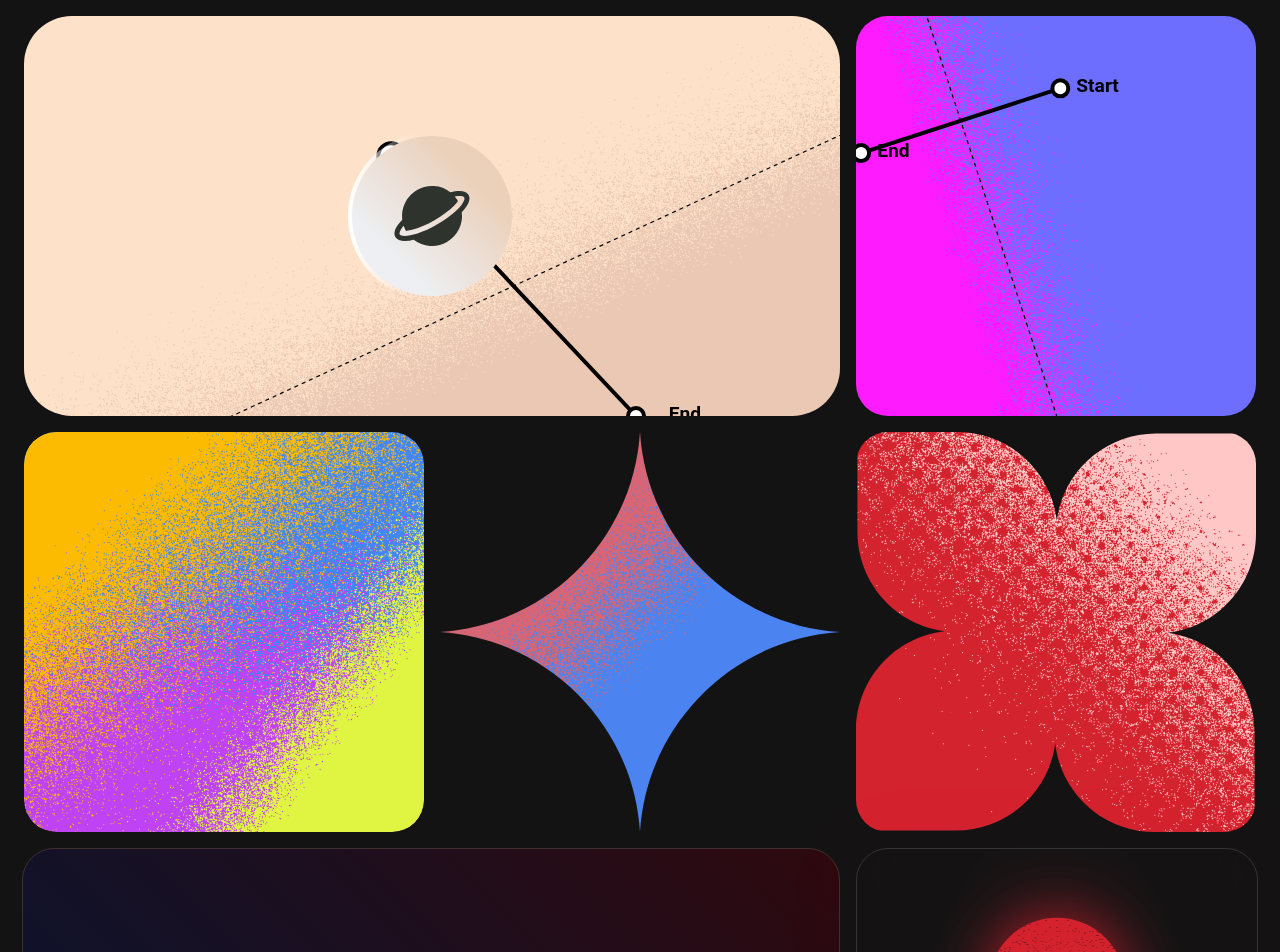
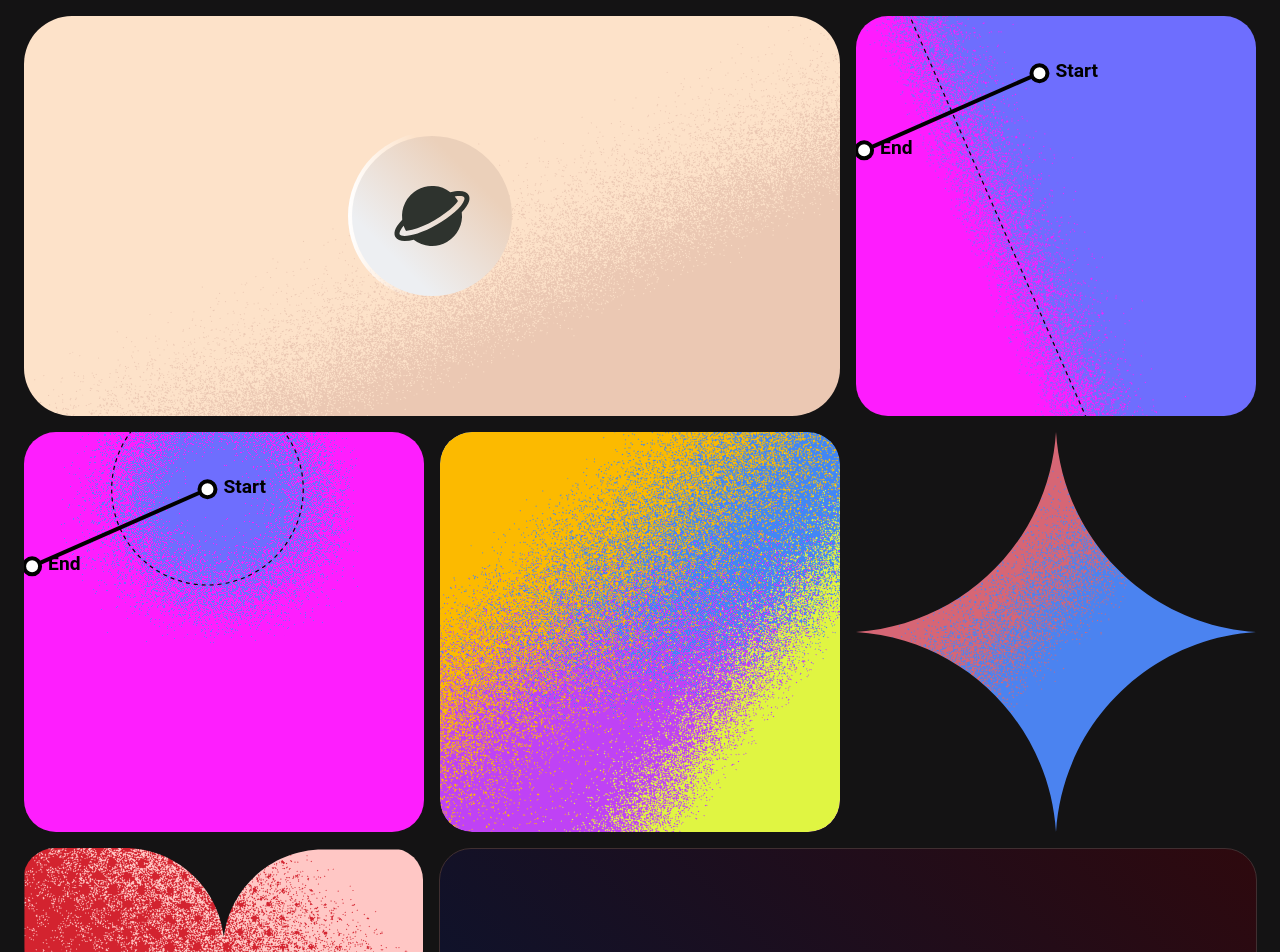
Before and after one commit to BSoDium/Svg-gradients, a React (Vite) app: page / in a window 1280 px wide. Shown: the top 952 px of the page. Built offline with nearby package versions, Linux system fonts and the light colour scheme.

Commit message:
feat: add new radial debug animation example

```diff
--- a/src/App.tsx
+++ b/src/App.tsx
@@ -3,18 +3,20 @@ import "./styles.css";
 import Sparkle from "./examples/Sparkle";
 import Banner from "./examples/Banner";
 import Flower from "./examples/Flower";
-import DebugAnimation from "./examples/DebugAnimation";
+import DebugAnimationLinear from "./examples/DebugAnimationLinear";
 import MultipleLayers from "./examples/MultipleLayers";
 import Text from "./examples/Text";
 import Arch from "./examples/Arch";
 import Torus from "./examples/Torus";
 import Abstract from "./examples/Abstract";
+import DebugAnimationRadial from "./examples/DebugAnimationRadial";
 
 export default function App() {
   return (
     <div className="container">
       <Banner />
-      <DebugAnimation />
+      <DebugAnimationLinear />
+      <DebugAnimationRadial />
       <MultipleLayers />
       <Sparkle />
       <Flower />
--- a/src/components/RadialGradient.tsx
+++ b/src/components/RadialGradient.tsx
@@ -4,7 +4,7 @@ import { average, GradientProps, limits, norm } from "./Gradient";
 export default function RadialGradient({
   start,
   end,
-  startColor = "grey",
+  startColor = "black",
   endColor = "transparent",
   startRadius = 0,
   turbulenceOptions = {
@@ -24,7 +24,7 @@ export default function RadialGradient({
 
   const vector = [end[0] - start[0], end[1] - start[1]] as [number, number];
   const scale = norm(vector) - startRadius;
-  const shift = scale / 8;
+  const shift = scale / 6;
   const r = scale / 2;
 
   const offsetStart = average(start, end, startRadius / (scale + startRadius));
@@ -77,12 +77,12 @@ export default function RadialGradient({
           x="-350%"
           y="-350%"
           fill={endColor}
-          mask={startColor === 'transparent' ? `url(#${maskId})` : undefined}
+          mask={startColor === "transparent" ? `url(#${maskId})` : undefined}
         />
         <circle
           className="grain"
-          cx={`${start[0] - shift}%`}
-          cy={`${start[1] - shift}%`}
+          cx={`calc(${start[0]}% - ${shift}px)`}
+          cy={`calc(${start[1]}% - ${shift}px)`}
           r={`${r + startRadius}%`}
           fill={startColor}
           style={{
@@ -96,9 +96,9 @@ export default function RadialGradient({
             className="indicator"
             cx={`${start[0]}%`}
             cy={`${start[1]}%`}
-            r={`${r}%`}
+            r={`${r + startRadius}%`}
             fill="transparent"
-            stroke="grey"
+            stroke="black"
             strokeWidth=".3"
             stroke-dasharray="1"
           />
@@ -108,7 +108,7 @@ export default function RadialGradient({
             y1={`${start[1]}%`}
             x2={`${end[0]}%`}
             y2={`${end[1]}%`}
-            stroke="grey"
+            stroke="black"
           />
           <circle
             className="indicator"
@@ -116,7 +116,7 @@ export default function RadialGradient({
             cy={`${start[1]}%`}
             r="2%"
             fill="white"
-            stroke="grey"
+            stroke="black"
           />
           <text x={`${start[0] + 4}%`} y={`${start[1] + 1}%`}>
             {startRadius ? "Center" : "Start"}
@@ -129,7 +129,7 @@ export default function RadialGradient({
                 cy={`${offsetStart[1]}%`}
                 r="2%"
                 fill="white"
-                stroke="grey"
+                stroke="black"
               />
               <text x={`${offsetStart[0] + 4}%`} y={`${offsetStart[1] + 1}%`}>
                 Start
@@ -143,7 +143,7 @@ export default function RadialGradient({
             cy={`${end[1]}%`}
             r="2"
             fill="white"
-            stroke="grey"
+            stroke="black"
           />
           <text x={`${end[0] + 4}%`} y={`${end[1] + 1}%`}>
             End
--- a/src/examples/Abstract.tsx
+++ b/src/examples/Abstract.tsx
@@ -91,8 +91,8 @@ export default function Abstract() {
           }}
         />
         <RadialGradient
-          start={[45, 35]}
-          end={[49.5, 80]}
+          start={[45, 20]}
+          end={[49.5, 85]}
           startColor="#1b1b1b"
           endColor="transparent"
           turbulenceOptions={{
@@ -120,7 +120,7 @@ export default function Abstract() {
         />
         <RadialGradient
           start={[49.5, 62]}
-          end={[49.5, 78]}
+          end={[49.5, 76]}
           startColor="transparent"
           endColor="#1b1b1b"
           turbulenceOptions={{
@@ -134,7 +134,7 @@ export default function Abstract() {
         />
         <RadialGradient
           start={[44.5, 57]}
-          end={[69.5, 82]}
+          end={[73.5, 86]}
           startColor="transparent"
           endColor="#121212"
           turbulenceOptions={{
@@ -148,7 +148,7 @@ export default function Abstract() {
         />
         <RadialGradient
           start={[44.5, 57]}
-          end={[64.5, 77]}
+          end={[62.5, 75]}
           startColor="#121212"
           endColor="transparent"
           turbulenceOptions={{
--- a/src/examples/Banner.tsx
+++ b/src/examples/Banner.tsx
@@ -35,7 +35,6 @@ export default function Banner() {
             numOctaves: 2,
           }}
           standardDeviation={0}
-          debug
         />
       </svg>
       <div
--- a/src/examples/DebugAnimation.tsx
+++ b/src/examples/DebugAnimationLinear.tsx
@@ -1,7 +1,7 @@
 import React, { useEffect, useState } from "react";
 import LinearGradient from "../components/LinearGradient";
 
-export default function DebugAnimation() {
+export default function DebugAnimationLinear() {
   const [start, seStart] = useState<[number, number]>([50, 0]);
   const [end, setEnd] = useState<[number, number]>([50, 100]);
 
@@ -39,7 +39,6 @@ export default function DebugAnimation() {
         height="400"
         viewBox="0 0 100 100"
         xmlns="http://www.w3.org/2000/svg"
-        style={{}}
       >
         <LinearGradient
           start={start}
--- /dev/null
+++ b/src/examples/DebugAnimationRadial.tsx
@@ -0,0 +1,57 @@
+import React, { useEffect, useState } from "react";
+import RadialGradient from "../components/RadialGradient";
+
+export default function DebugAnimationRadial() {
+  const [start, seStart] = useState<[number, number]>([50, 0]);
+  const [end, setEnd] = useState<[number, number]>([50, 100]);
+
+  useEffect(() => {
+    const interval = setInterval(() => {
+      const t = new Date().getTime();
+      const amplitude = 35 + 15 * Math.sin(t / 1000);
+      seStart([
+        amplitude + amplitude * Math.sin(t / 2000),
+        amplitude + amplitude * Math.cos(t / 2000),
+      ]);
+      setEnd([
+        amplitude + amplitude * Math.sin(t / 2000 + Math.PI),
+        amplitude + amplitude * Math.cos(t / 2000 + Math.PI),
+      ]);
+    }, 200);
+
+    return () => clearInterval(interval);
+  });
+
+  return (
+    <div
+      style={{
+        width: 400,
+        height: 400,
+        display: "flex",
+        alignItems: "center",
+        justifyContent: "center",
+        overflow: "hidden",
+        borderRadius: "2rem",
+      }}
+    >
+      <svg
+        width="400"
+        height="400"
+        viewBox="0 0 100 100"
+        xmlns="http://www.w3.org/2000/svg"
+      >
+        <RadialGradient
+          start={start}
+          end={end}
+          startColor="#6e6efe"
+          endColor="#fe1efe"
+          turbulenceOptions={{
+            baseFrequency: 2,
+            numOctaves: 2,
+          }}
+          debug
+        />
+      </svg>
+    </div>
+  );
+}
```
Also changed, not shown: tsconfig.json (+16 -8 lines), 1 other file (tests, documents, lock files or other folders).
